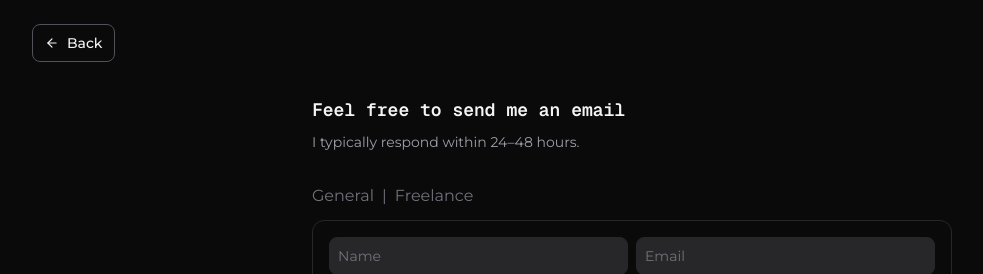
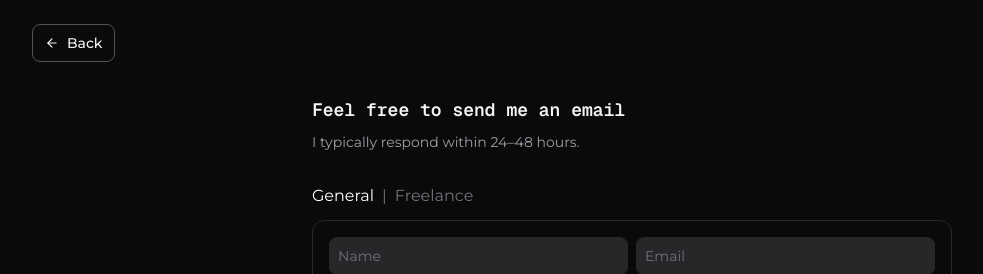
Before and after one commit to Rthuro/my-portfolio, a Next.js app: page /contact in a window 1280 px wide. Shown: the top 274 px of the page, without its empty margins (8-991 px from the left). Built offline with nearby package versions, Linux system fonts and the light colour scheme.

Commit message:
Update...

```diff
--- a/app/contact/page.tsx
+++ b/app/contact/page.tsx
@@ -8,10 +8,14 @@ import { MailCheck, MailQuestionMark } from "lucide-react"
 const inputStyle = "outline-none focus:ring-1 focus:ring-accent-amber-500/80 focus:border-accent-amber-500/80  border border-zinc-800 p-2 rounded-lg bg-zinc-800 text-sm placeholder:text-zinc-500"
 
 export default function Contact() {
-    const searchParams = useSearchParams()
-    const [type, setType] = useState<'freelance' | 'general'>(
-        (searchParams.get('emailType') as 'freelance' | 'general')
-    )
+    const searchParams = useSearchParams();
+
+    const emailType = searchParams.get("emailType");
+
+    const [type, setType] = useState<"freelance" | "general">(
+    emailType === "freelance" ? "freelance" : "general"
+    );
+
     const [loader, setLoader] = useState(false)
     const [success, setSuccess] = useState(false)
     const [error, setError] = useState({
```
